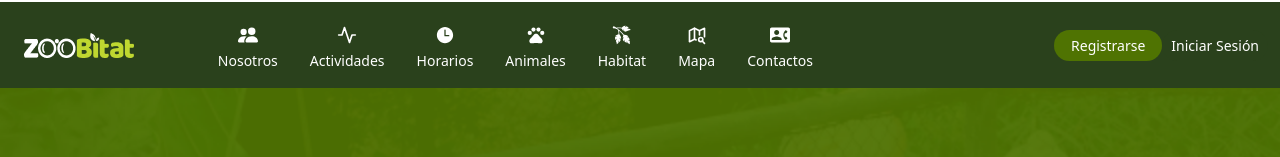
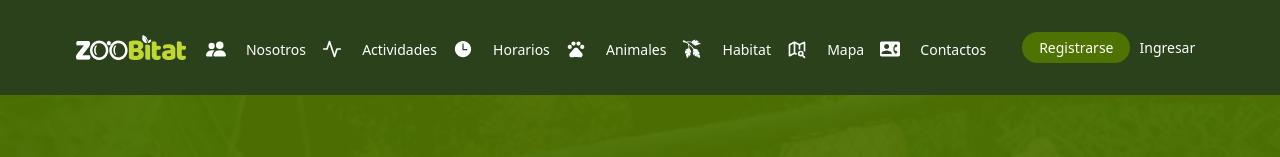
Before and after one commit to gregrodrig/Zoobitat_Front, a React (Create React App) app: page / in a window 1280 px wide. Shown: the top 157 px of the page. Built offline with nearby package versions, Linux system fonts and the light colour scheme; no server answers.

Commit message:
adding webMenuResponsive styles

```diff
--- a/src/components/header/Menu.jsx
+++ b/src/components/header/Menu.jsx
@@ -4,7 +4,7 @@ import Nav from "react-bootstrap/Nav";
 import Navbar from "react-bootstrap/Navbar";
 import Offcanvas from "react-bootstrap/Offcanvas";
 import style from "./Menu.module.css";
-import './navbar.css';
+import "./navbar.css";
 import { Link } from "react-router-dom";
 import { AiFillHome } from "react-icons/ai";
 import { BsFillPeopleFill } from "react-icons/bs";
@@ -52,7 +52,7 @@ function Menu() {
         <Navbar
           key={expand}
           expand={expand}
-          className={`mb-3 ${style.customNavbar} navbar-mobile `}
+          className={`p-0 ${style.customNavbar} navbar-mobile `}
         >
           <Container fluid>
             <Navbar.Toggle
@@ -62,7 +62,11 @@ function Menu() {
 
             <Navbar.Brand href="#">
               <Link to="/">
-                <img src="assets/Logo.png" alt="Logo" style={{ marginRight:'120px'}} />
+                <img
+                  src="assets/Logo.png"
+                  alt="Logo"
+                  style={{ marginRight: "120px" }}
+                />
               </Link>
             </Navbar.Brand>
             <Navbar.Offcanvas
--- a/src/components/header/MenuWeb.jsx
+++ b/src/components/header/MenuWeb.jsx
@@ -86,10 +86,15 @@ function MenuWeb() {
 
   return (
     <>
-      <Navbar className={`mb-3 ${style.customNavbar} navbar-laptop`}>
-        <Container fluid>
+      {[false].map((expand) => (
+        <Navbar
+          key={expand}
+          expand={expand}
+          className={`mb-3 ${style.customNavbar} navbar-laptop`}
+        >
+          <Container fluid className="container-menu">
             <Row className="justify-content-between">
-            <Col md="auto" lg={2}>
+              <Col md={2}>
                 <Link to="/">
                   <Image
                     alt="Logo"
@@ -99,9 +104,13 @@ function MenuWeb() {
                 </Link>
               </Col>
             </Row>
-          <Row>
-            <Col md="auto" lg={8}>
-              <Nav className="m-2" activeKey="/home">
+            <Row className="container-menu-list">
+              <Col md={8} className="col-menu-list">
+                <Nav
+                  className="m-2 nav-menu-list"
+                  activeKey="/home"
+                  style={{ flexDirection: "inherit" }}
+                >
                   {menu.map((menu, index) => {
                     return (
                       <Nav.Item key={index}>
@@ -126,9 +135,9 @@ function MenuWeb() {
                 </Nav>
               </Col>
             </Row>
-          <Row>
-            <Col>
-              <Nav>
+            <Row className="container-menu-buttom">
+              <Col md={2}>
+                <Nav style={{ flexDirection: "inherit" }}>
                   {isLogged ? (
                     <Link to="/login" onClick={logout}>
                       <IoLogOutOutline
@@ -165,7 +174,8 @@ function MenuWeb() {
                           }}
                           size="sm"
                         >
-                        Iniciar Sesión
+                          Ingresar
+                          {/* Iniciar Sesión */}
                         </Button>
                       </Link>
                     </>
@@ -175,6 +185,7 @@ function MenuWeb() {
             </Row>
           </Container>
         </Navbar>
+      ))}
     </>
   );
 }
--- a/src/components/header/navbar.css
+++ b/src/components/header/navbar.css
@@ -1,24 +1,39 @@
-/* Styles for mobile screens */
-@media (max-width: 767px) {
-
-
+/* Styles for mobile browsers smaller than 480px; (iPhone) */
+@media only screen and (max-width: 634px) {
   .navbar-laptop {
     visibility: hidden;
     height: 0;
     overflow: hidden;
-        margin-top: -30px;
-
   }
 }
-
 /* Styles for laptop screens */
-@media (min-width: 1024px) {
-
-
+@media only screen and (min-width: 635px) {
   .navbar-mobile {
     visibility: hidden;
     height: 0;
     overflow: hidden;
-        margin-top: -30px;
+  }
+  .container-menu {
+    justify-content: center !important;
+  }
+  .container-menu-buttom {
+    margin: 0.75rem 0 !important;
   }
 }
+
+/* default iPad screens */
+@media only screen and (min-width: 768px) {
+  .col-menu-list {
+    width: 100% !important;
+    max-width: 100% !important;
+  }
+  .nav-menu-list {
+    margin: 0 1rem !important;
+  }
+}
+
+@media only screen and (min-width: 1125px) {
+  .container-menu {
+    padding: 0.75rem;
+  }
+}
```
Also changed, not shown: src/index.css (+4 -7 lines). Lines whose indentation alone changed are shown as unchanged.
